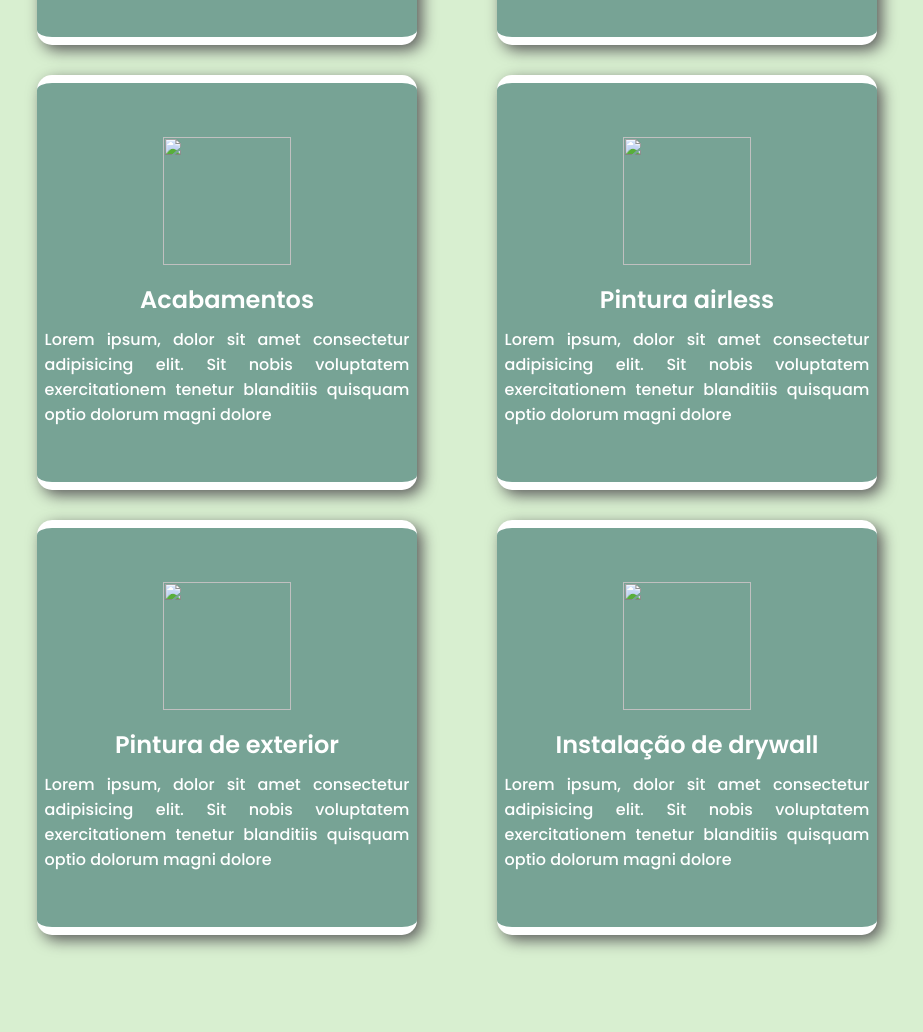
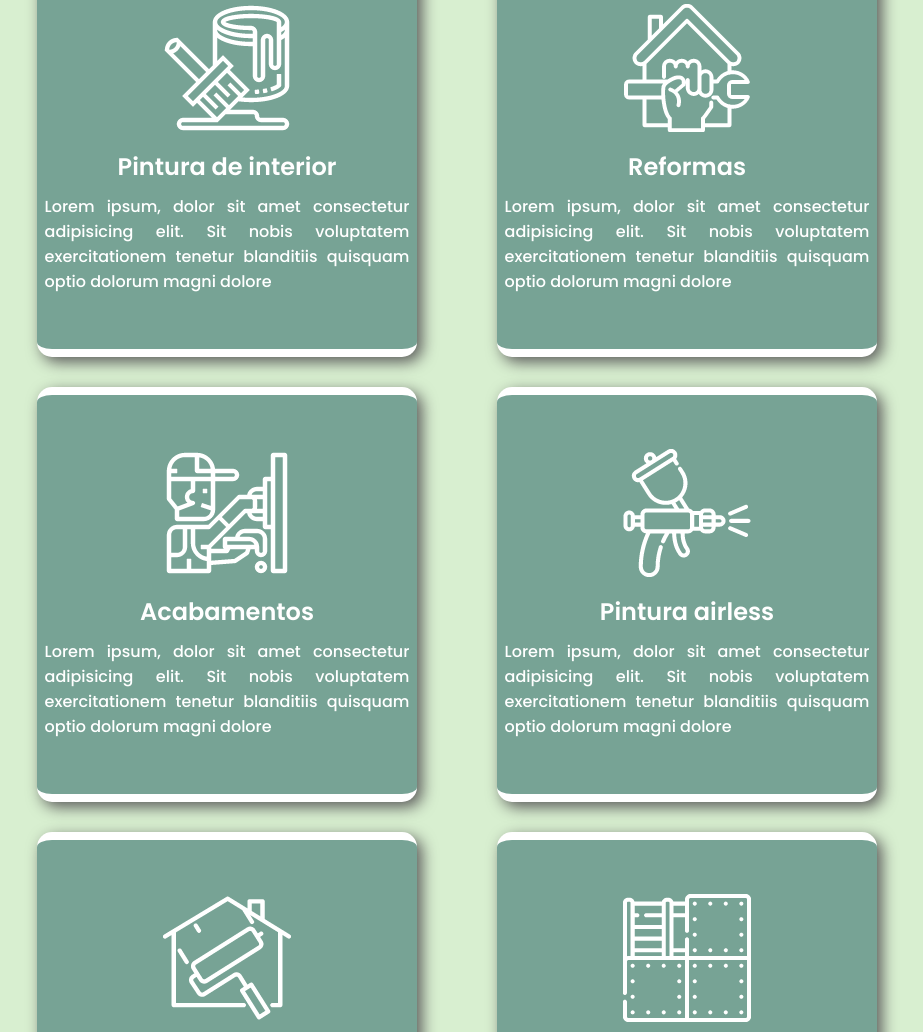
Before and after one commit to ArthurKlober/pinturas-e-reformas, a plain HTML site: page index.html in a window 1280 px wide. Shown: the part 2019-3051 px from the top of the page, without its empty margins (183-1106 px from the left). Drawn offline with nearby package versions, Linux system fonts and the light colour scheme; the site is published under a folder, as on GitHub Pages, so addresses that start at the root find nothing.

Commit message:
Add files via upload

```diff
--- a/index.html
+++ b/index.html
@@ -71,7 +71,7 @@
 
         <div class="about-img">
           <img
-            src="/Images/pintura01.jpg"
+            src="./Images/pintura01.jpg"
             alt="Homem com pincel na mão e latas de tinta no chão"
           />
         </div>
@@ -107,7 +107,7 @@
           <div class="services-a">
             <div class="services-box">
               <div class="box-img">
-                <img src="/Images/pincel_e_balde.png" alt="" />
+                <img src="./Images/pincel_e_balde.png" alt="" />
               </div>
               <div class="box-text">
                 <h2>Pintura de interior</h2>
@@ -120,7 +120,7 @@
             </div>
             <div class="services-box">
               <div class="box-img">
-                <img src="/Images/acabamentos.png" alt="" />
+                <img src="./Images/acabamentos.png" alt="" />
               </div>
               <div class="box-text">
                 <h2>Acabamentos</h2>
@@ -133,7 +133,7 @@
             </div>
             <div class="services-box">
               <div class="box-img">
-                <img src="/Images/pintura.png" alt="" />
+                <img src="./Images/pintura.png" alt="" />
               </div>
               <div class="box-text">
                 <h2>Pintura de exterior</h2>
@@ -148,7 +148,7 @@
           <div class="services-b">
             <div class="services-box">
               <div class="box-img">
-                <img src="/Images/reforma.png" alt="" />
+                <img src="./Images/reforma.png" alt="" />
               </div>
               <div class="box-text">
                 <h2>Reformas</h2>
@@ -161,7 +161,7 @@
             </div>
             <div class="services-box">
               <div class="box-img">
-                <img src="/Images/airless.png" alt="" />
+                <img src="./Images/airless.png" alt="" />
               </div>
               <div class="box-text">
                 <h2>Pintura airless</h2>
@@ -174,7 +174,7 @@
             </div>
             <div class="services-box">
               <div class="box-img">
-                <img src="/Images/drywall.png" alt="" />
+                <img src="./Images/drywall.png" alt="" />
               </div>
               <div class="box-text">
                 <h2>Instalação de drywall</h2>
```
